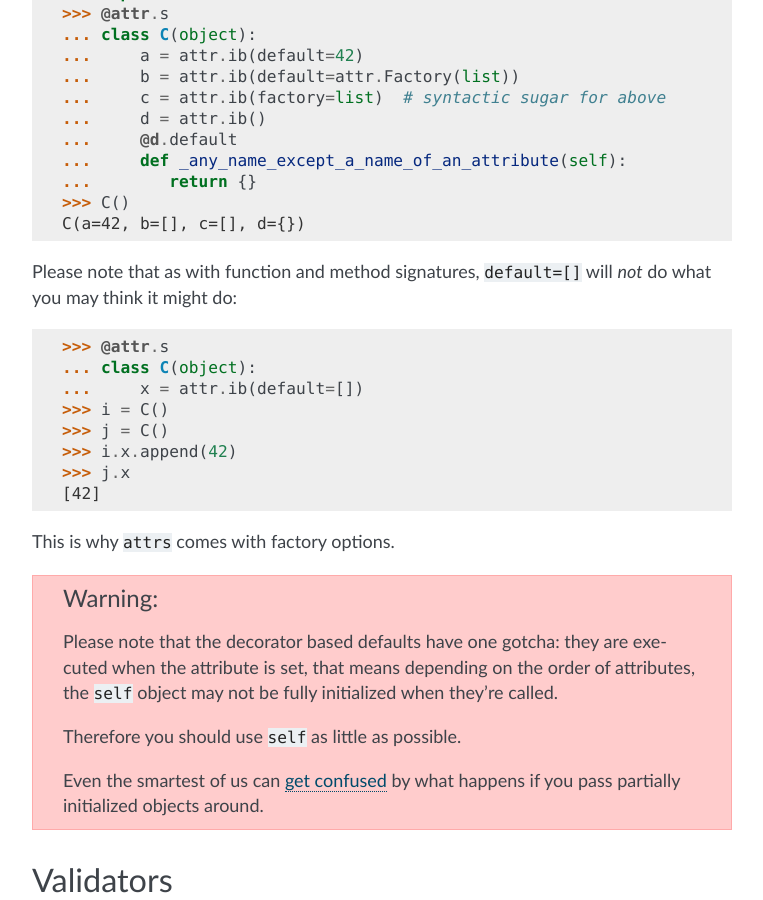
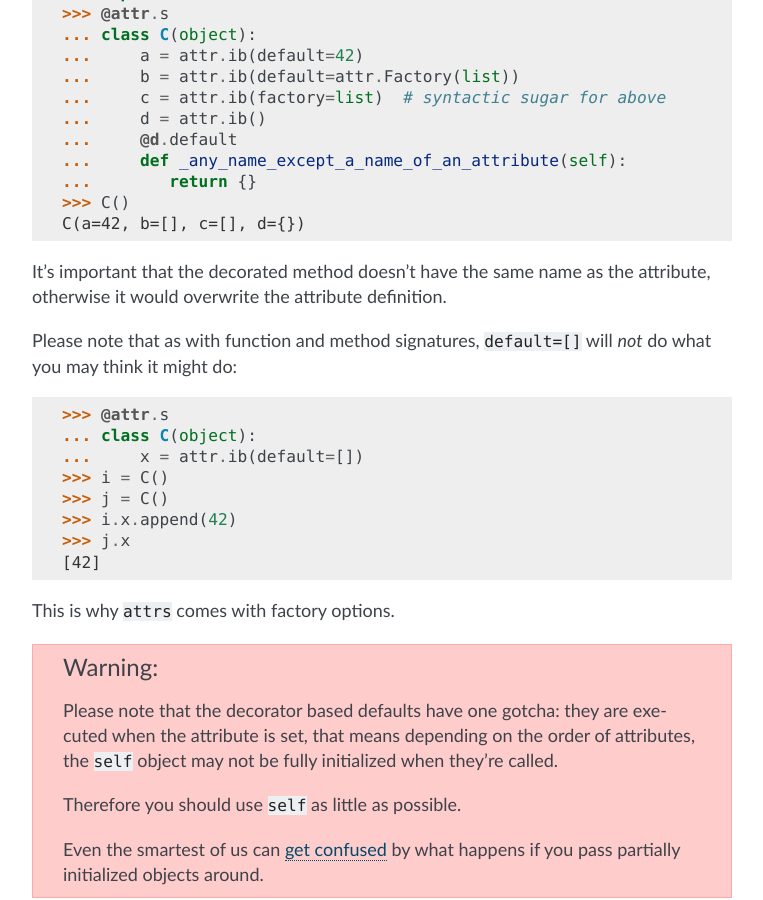
Before and after one commit to python-attrs/attrs, a Sphinx documentation site: the page built from docs/init.rst, in a window 1280 px wide and 900 px high, scrolled down 1388 px. Shown: the whole window, without its empty margins (368-1131 px from the left). Built offline with Sphinx 7.4.7, drawn with Linux system fonts in a browser that asks for light colours; some of the changed text lies outside the part shown.

Commit message:
Stress that the name of default/validator != attr name

```diff
--- a/docs/init.rst
+++ b/docs/init.rst
@@ -65,6 +65,9 @@ This is when default values come into play:
    >>> C()
    C(a=42, b=[], c=[], d={})
 
+It's important that the decorated method doesn't have the same name as the attribute, otherwise it would overwrite the attribute definition.
+
+
 Please note that as with function and method signatures, ``default=[]`` will *not* do what you may think it might do:
 
 .. doctest::
@@ -125,6 +128,8 @@ If the value does not pass the validator's standards, it just raises an appropri
    Traceback (most recent call last):
       ...
    ValueError: x must be smaller or equal to 42
+
+Again, it's important that the decorated method doesn't have the same name as the attribute.
 
 
 Callables
```
